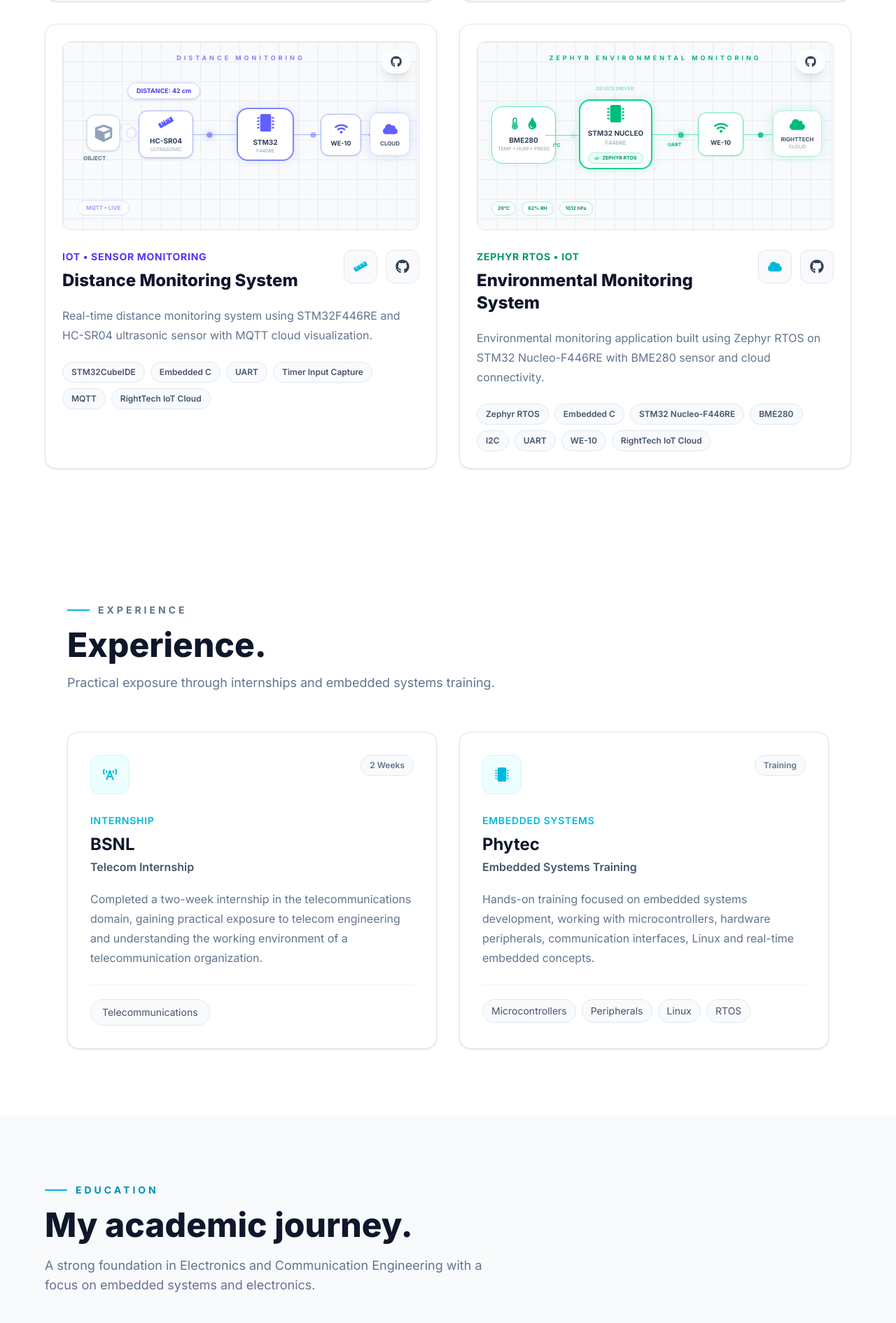
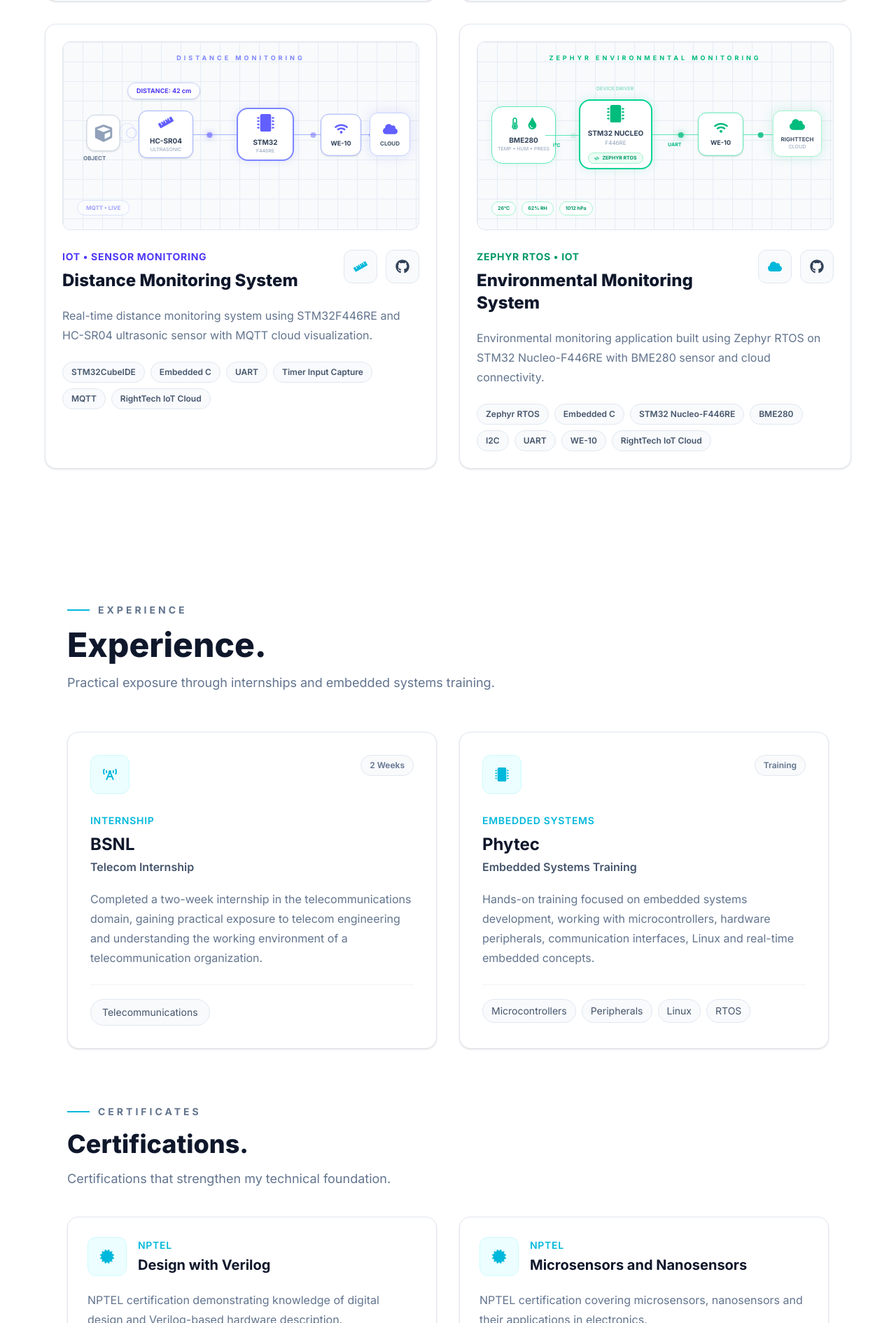
Before and after one commit to dokulamohitkumar-blip/portfolio, a React (Vite) app: page / in a window 1280 px wide. Shown: the part 3444-5335 px from the top of the page at 70% size. Built offline with nearby package versions, Linux system fonts and the light colour scheme.

Commit message:
Update portfolio

```diff
--- a/src/components/ChipAnimation.jsx
+++ b/src/components/ChipAnimation.jsx
@@ -33,7 +33,7 @@
 
 function ChipAnimation() {
   return (
-    <div className="relative w-full h-full flex items-center justify-center overflow-hidden">
+    <div className="hidden md:flex relative w-full h-full items-center justify-center overflow-hidden">
 
       {/* =====================================================
           SOFT CYAN GLOW
--- a/src/components/Experience.jsx
+++ b/src/components/Experience.jsx
@@ -1,5 +1,9 @@
 import { motion } from "framer-motion";
-import { FaBroadcastTower, FaMicrochip } from "react-icons/fa";
+import {
+  FaBroadcastTower,
+  FaMicrochip,
+  FaCertificate,
+} from "react-icons/fa";
 
 function Experience() {
   return (
@@ -266,6 +270,179 @@
           </motion.div>
 
         </div>
+                {/* ================= CERTIFICATES ================= */}
+
+        <div className="mt-20">
+
+          {/* Certificate Heading */}
+
+          <div className="mb-10">
+
+            <div className="flex items-center gap-3 mb-4">
+
+              <div className="w-8 h-[2px] bg-cyan-500"></div>
+
+              <span className="text-sm font-bold tracking-[4px] text-slate-500 uppercase">
+                Certificates
+              </span>
+
+            </div>
+
+            <h2 className="text-4xl font-black text-slate-900">
+              Certifications.
+            </h2>
+
+            <p className="mt-4 text-slate-500 text-lg">
+              Certifications that strengthen my technical foundation.
+            </p>
+
+          </div>
+
+
+          {/* Certificate Cards */}
+
+          <div className="grid md:grid-cols-2 gap-8">
+
+            {/* NPTEL - Verilog */}
+
+            <motion.div
+              initial={{ opacity: 0, y: 30 }}
+              whileInView={{ opacity: 1, y: 0 }}
+              viewport={{ once: true }}
+              transition={{ duration: 0.5 }}
+              whileHover={{ y: -5 }}
+              className="
+                group
+                bg-white
+                border
+                border-slate-200
+                rounded-2xl
+                p-7
+                shadow-sm
+                hover:shadow-xl
+                hover:border-cyan-300
+                transition-all
+                duration-300
+              "
+            >
+
+              <div className="flex items-center gap-4">
+
+                <div
+                  className="
+                    w-14
+                    h-14
+                    rounded-xl
+                    bg-cyan-50
+                    border
+                    border-cyan-100
+                    flex
+                    items-center
+                    justify-center
+                    text-cyan-500
+                    text-xl
+                    group-hover:bg-cyan-500
+                    group-hover:text-white
+                    transition-all
+                    duration-300
+                  "
+                >
+                  <FaCertificate />
+                </div>
+
+                <div>
+
+                  <p className="text-sm font-semibold text-cyan-500 uppercase tracking-wider">
+                    NPTEL
+                  </p>
+
+                  <h3 className="text-xl font-bold text-slate-900 mt-1">
+                    Design with Verilog
+                  </h3>
+
+                </div>
+
+              </div>
+
+              <p className="mt-5 text-slate-500 leading-7">
+                NPTEL certification demonstrating knowledge of
+                digital design and Verilog-based hardware description.
+              </p>
+
+            </motion.div>
+
+
+            {/* NPTEL - Microsensors */}
+
+            <motion.div
+              initial={{ opacity: 0, y: 30 }}
+              whileInView={{ opacity: 1, y: 0 }}
+              viewport={{ once: true }}
+              transition={{ duration: 0.5, delay: 0.1 }}
+              whileHover={{ y: -5 }}
+              className="
+                group
+                bg-white
+                border
+                border-slate-200
+                rounded-2xl
+                p-7
+                shadow-sm
+                hover:shadow-xl
+                hover:border-cyan-300
+                transition-all
+                duration-300
+              "
+            >
+
+              <div className="flex items-center gap-4">
+
+                <div
+                  className="
+                    w-14
+                    h-14
+                    rounded-xl
+                    bg-cyan-50
+                    border
+                    border-cyan-100
+                    flex
+                    items-center
+                    justify-center
+                    text-cyan-500
+                    text-xl
+                    group-hover:bg-cyan-500
+                    group-hover:text-white
+                    transition-all
+                    duration-300
+                  "
+                >
+                  <FaCertificate />
+                </div>
+
+                <div>
+
+                  <p className="text-sm font-semibold text-cyan-500 uppercase tracking-wider">
+                    NPTEL
+                  </p>
+
+                  <h3 className="text-xl font-bold text-slate-900 mt-1">
+                    Microsensors and Nanosensors
+                  </h3>
+
+                </div>
+
+              </div>
+
+              <p className="mt-5 text-slate-500 leading-7">
+                NPTEL certification covering microsensors,
+                nanosensors and their applications in electronics.
+              </p>
+
+            </motion.div>
+
+          </div>
+
+        </div>
 
       </div>
     </section>
--- a/src/components/Hero.jsx
+++ b/src/components/Hero.jsx
@@ -185,7 +185,7 @@
             initial={{ opacity: 0, x: 50 }}
             animate={{ opacity: 1, x: 0 }}
             transition={{ duration: 0.9, delay: 0.15 }}
-            className="relative flex min-h-[560px] items-center justify-center"
+            className="relative hidden min-h-[560px] items-center justify-center md:flex"
           >
             {/* Large soft glow */}
             <div className="absolute h-[430px] w-[430px] rounded-full bg-cyan-100/60 blur-3xl" />
--- a/src/components/Projects.jsx
+++ b/src/components/Projects.jsx
@@ -229,48 +229,14 @@
 transition-all duration-300`}
               >
 
-                {/* Animation */}
-
-{/* GitHub Glass Button */}
+{/* Animation + GitHub */}
 
 <div className="relative">
 
-  {/* GitHub button */}
 
-  <a
-    href={project.github}
-    target="_blank"
-    rel="noreferrer"
-    title="View project on GitHub"
-    className="
-      absolute
-      top-3
-      right-3
-      z-20
-      flex
-      items-center
-      gap-2
-      px-3
-      py-2
-      rounded-full
-      bg-white/70
-      backdrop-blur-md
-      border
-      border-white/80
-      shadow-lg
-      text-slate-700
-      hover:bg-white
-      hover:text-slate-900
-      hover:scale-105
-      transition-all
-      duration-300
-    "
-  >
-    <FaGithub className="text-base" />
+  {/* Project Animation */}
 
-  </a>
-
-  {/* Animation */}
+  <div className="hidden sm:block">
 
     {project.title === "IoT-Based Smart Parking System" ? (
       <GateAnimation />
@@ -281,6 +247,8 @@
     ) : (
       <ProjectAnimation project={project} />
     )}
+
+  </div>
 
 </div>
 
```
Lines whose indentation alone changed are shown as unchanged.
